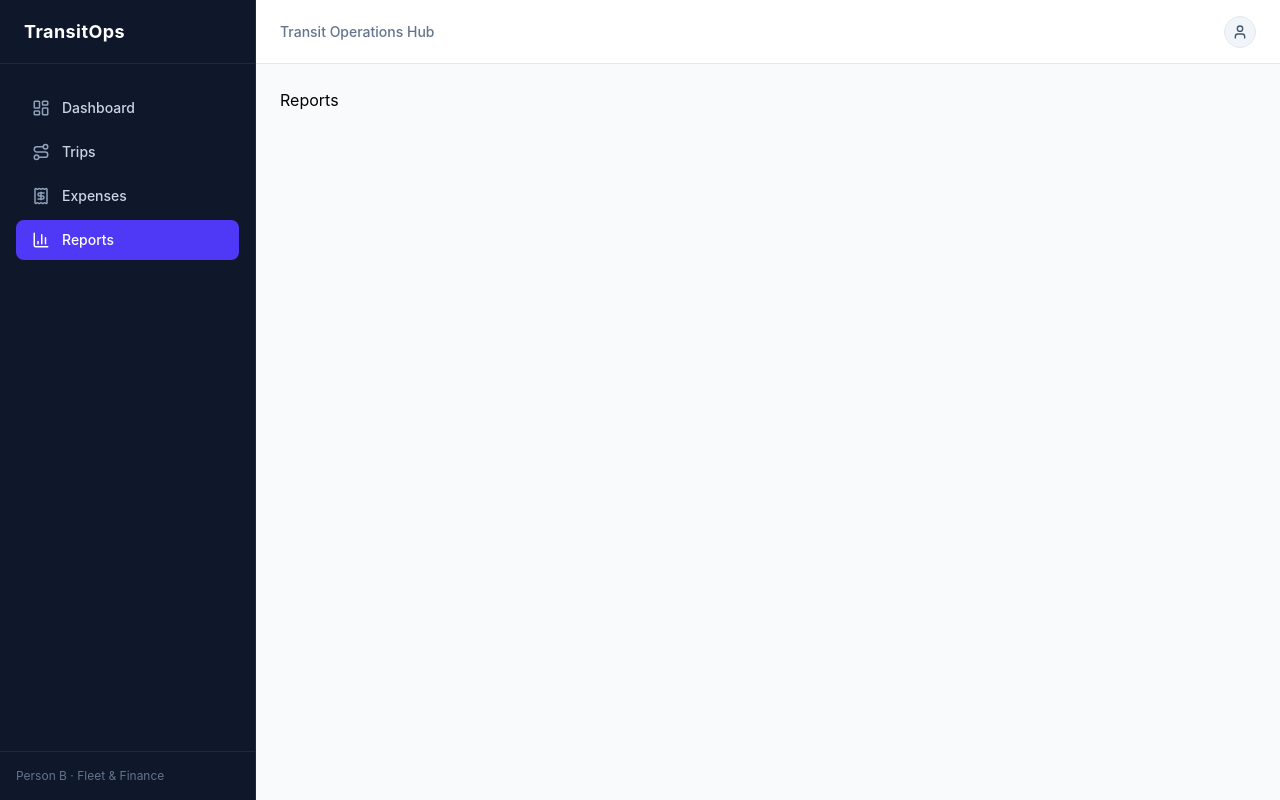
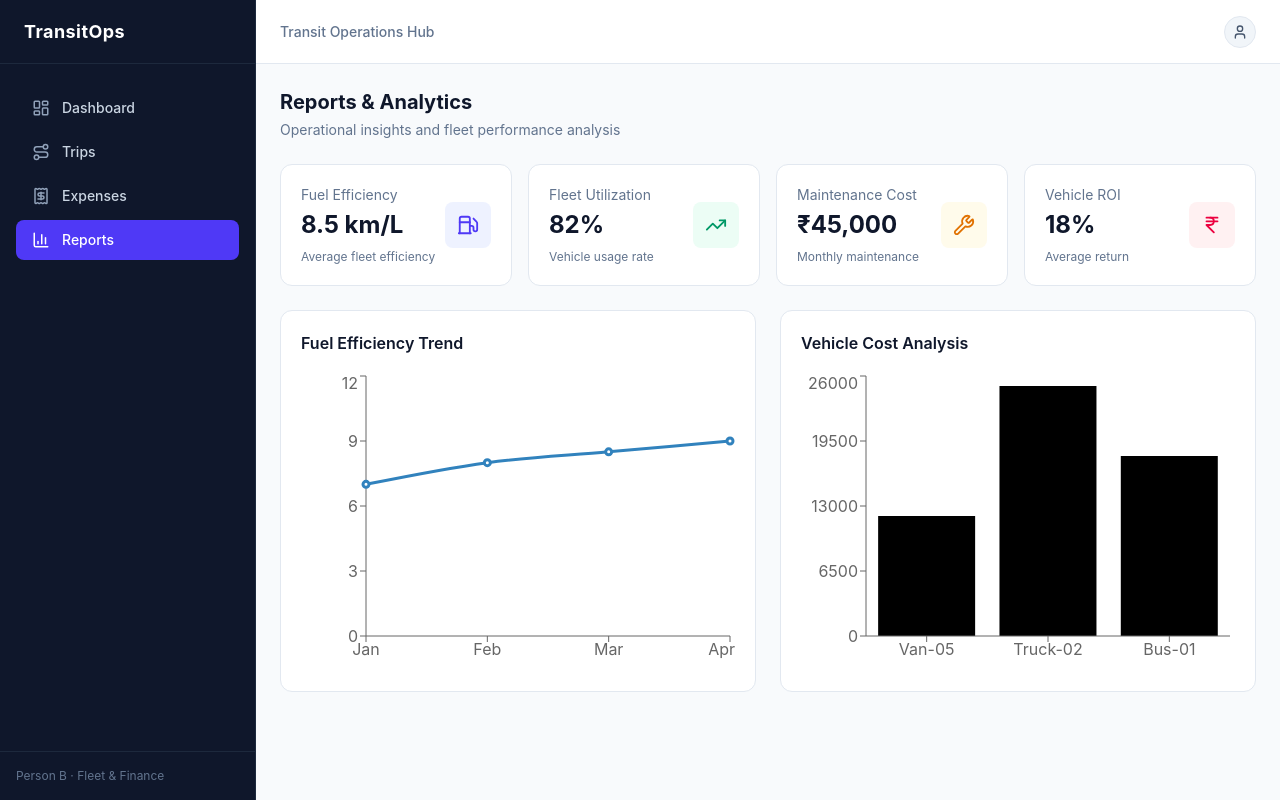
Before and after one commit to timey07/TransitOps, a React (Vite) app in the folder frontend/: page /reports in a window 1280 px wide. Built offline with nearby package versions, Linux system fonts and the light colour scheme.

Commit message:
feat: add reports analytics components

```diff
--- /dev/null
+++ b/frontend/src/components/reports/CostAnalysisChart.tsx
@@ -0,0 +1,52 @@
+import {
+  BarChart,
+  Bar,
+  XAxis,
+  YAxis,
+  Tooltip,
+  ResponsiveContainer,
+} from "recharts";
+
+
+const data = [
+  {
+    vehicle: "Van-05",
+    cost: 12000,
+  },
+  {
+    vehicle: "Truck-02",
+    cost: 25000,
+  },
+  {
+    vehicle: "Bus-01",
+    cost: 18000,
+  },
+];
+
+
+export default function CostAnalysisChart() {
+  return (
+    <div className="bg-white border border-slate-200 rounded-xl p-5">
+
+      <h3 className="font-semibold text-slate-900 mb-4">
+        Vehicle Cost Analysis
+      </h3>
+
+
+      <ResponsiveContainer width="100%" height={300}>
+        <BarChart data={data}>
+
+          <XAxis dataKey="vehicle" />
+
+          <YAxis />
+
+          <Tooltip />
+
+          <Bar dataKey="cost" />
+
+        </BarChart>
+      </ResponsiveContainer>
+
+    </div>
+  );
+}
--- /dev/null
+++ b/frontend/src/components/reports/FuelEfficiencyChart.tsx
@@ -0,0 +1,48 @@
+import {
+  LineChart,
+  Line,
+  XAxis,
+  YAxis,
+  Tooltip,
+  ResponsiveContainer,
+} from "recharts";
+
+
+const data = [
+  { month: "Jan", efficiency: 7 },
+  { month: "Feb", efficiency: 8 },
+  { month: "Mar", efficiency: 8.5 },
+  { month: "Apr", efficiency: 9 },
+];
+
+
+export default function FuelEfficiencyChart() {
+  return (
+    <div className="bg-white border border-slate-200 rounded-xl p-5">
+
+      <h3 className="font-semibold text-slate-900 mb-4">
+        Fuel Efficiency Trend
+      </h3>
+
+
+      <ResponsiveContainer width="100%" height={300}>
+        <LineChart data={data}>
+
+          <XAxis dataKey="month" />
+
+          <YAxis />
+
+          <Tooltip />
+
+          <Line
+            type="monotone"
+            dataKey="efficiency"
+            strokeWidth={3}
+          />
+
+        </LineChart>
+      </ResponsiveContainer>
+
+    </div>
+  );
+}
--- /dev/null
+++ b/frontend/src/components/reports/ReportCard.tsx
@@ -0,0 +1,49 @@
+import type { LucideIcon } from "lucide-react";
+
+type Props = {
+  title: string;
+  value: string;
+  description: string;
+  icon: LucideIcon;
+  iconColor: string;
+  iconBg: string;
+};
+
+export default function ReportCard({
+  title,
+  value,
+  description,
+  icon: Icon,
+  iconColor,
+  iconBg,
+}: Props) {
+  return (
+    <div className="bg-white border border-slate-200 rounded-xl p-5">
+      <div className="flex items-center justify-between">
+
+        <div>
+          <p className="text-sm text-slate-500">
+            {title}
+          </p>
+
+          <h3 className="text-2xl font-bold text-slate-900 mt-1">
+            {value}
+          </h3>
+
+          <p className="text-xs text-slate-500 mt-2">
+            {description}
+          </p>
+        </div>
+
+
+        <div className={`p-3 rounded-lg ${iconBg}`}>
+          <Icon
+            size={22}
+            className={iconColor}
+          />
+        </div>
+
+      </div>
+    </div>
+  );
+}
--- a/frontend/src/pages/Report.tsx
+++ b/frontend/src/pages/Report.tsx
@@ -1,5 +1,98 @@
-function Report() {
-  return <h1>Reports</h1>;
+import ReportCard from "../components/reports/ReportCard";
+import FuelEfficiencyChart from "../components/reports/FuelEfficiencyChart"
+import CostAnalysisChart from "../components/reports/CostAnalysisChart";
+
+import {
+  Fuel,
+  TrendingUp,
+  Wrench,
+  IndianRupee
+} from "lucide-react";
+
+
+export default function Report() {
+
+  return (
+    <div className="space-y-6">
+
+
+      {/* Header */}
+      <div>
+
+        <h2 className="text-xl font-bold text-slate-900">
+          Reports & Analytics
+        </h2>
+
+        <p className="text-sm text-slate-500 mt-1">
+          Operational insights and fleet performance analysis
+        </p>
+
+      </div>
+
+
+
+      {/* Summary Cards */}
+
+      <div className="grid grid-cols-1 sm:grid-cols-2 xl:grid-cols-4 gap-4">
+
+
+        <ReportCard
+          title="Fuel Efficiency"
+          value="8.5 km/L"
+          description="Average fleet efficiency"
+          icon={Fuel}
+          iconColor="text-indigo-600"
+          iconBg="bg-indigo-50"
+        />
+
+
+        <ReportCard
+          title="Fleet Utilization"
+          value="82%"
+          description="Vehicle usage rate"
+          icon={TrendingUp}
+          iconColor="text-emerald-600"
+          iconBg="bg-emerald-50"
+        />
+
+
+        <ReportCard
+          title="Maintenance Cost"
+          value="₹45,000"
+          description="Monthly maintenance"
+          icon={Wrench}
+          iconColor="text-amber-600"
+          iconBg="bg-amber-50"
+        />
+
+
+        <ReportCard
+          title="Vehicle ROI"
+          value="18%"
+          description="Average return"
+          icon={IndianRupee}
+          iconColor="text-rose-600"
+          iconBg="bg-rose-50"
+        />
+
+
+      </div>
+
+
+
+
+      {/* Charts */}
+
+      <div className="grid grid-cols-1 lg:grid-cols-2 gap-6">
+
+        <FuelEfficiencyChart />
+
+        <CostAnalysisChart />
+
+      </div>
+
+
+
+    </div>
+  );
 }
-
-export default Report;
```
Also changed, not shown: frontend/src/components/reports/EfficiencyChart.tsx (deleted), frontend/src/components/reports/ExportButton.tsx (deleted), frontend/src/components/reports/RoiCard.tsx (deleted).
